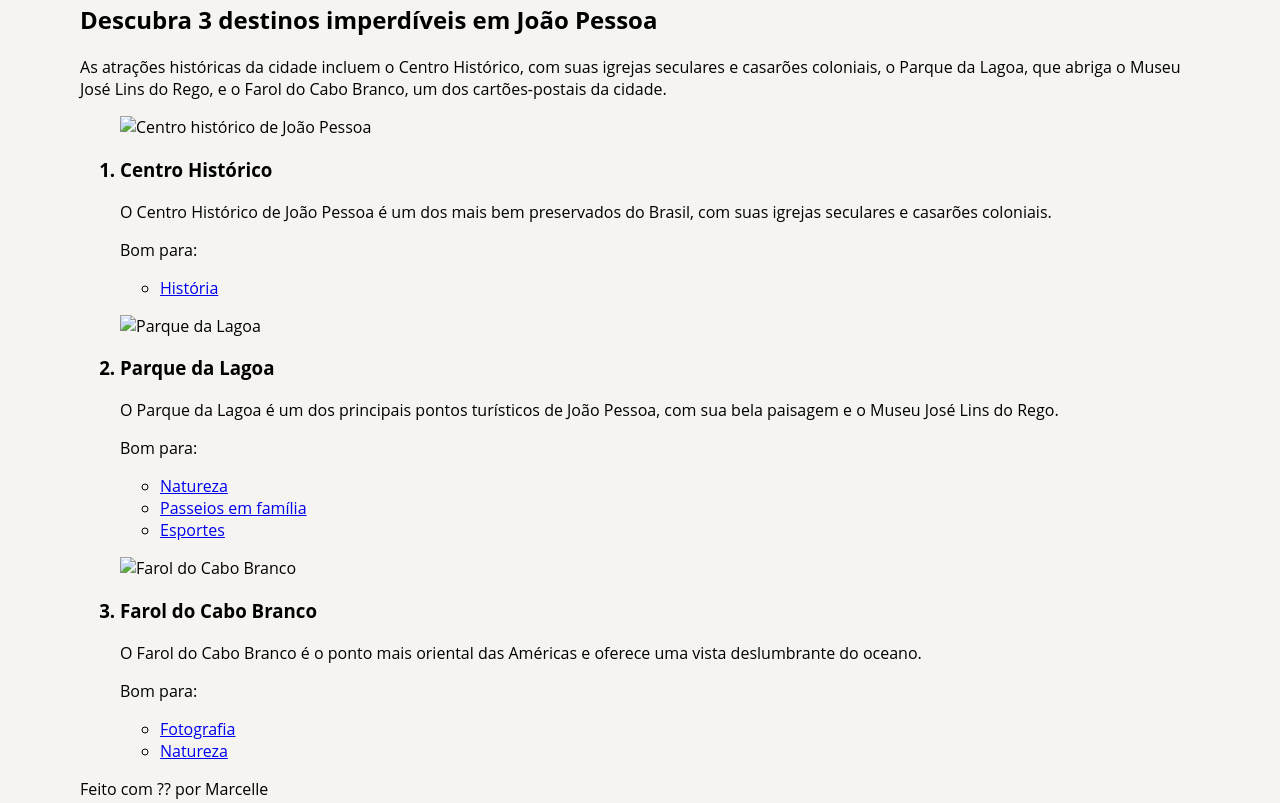
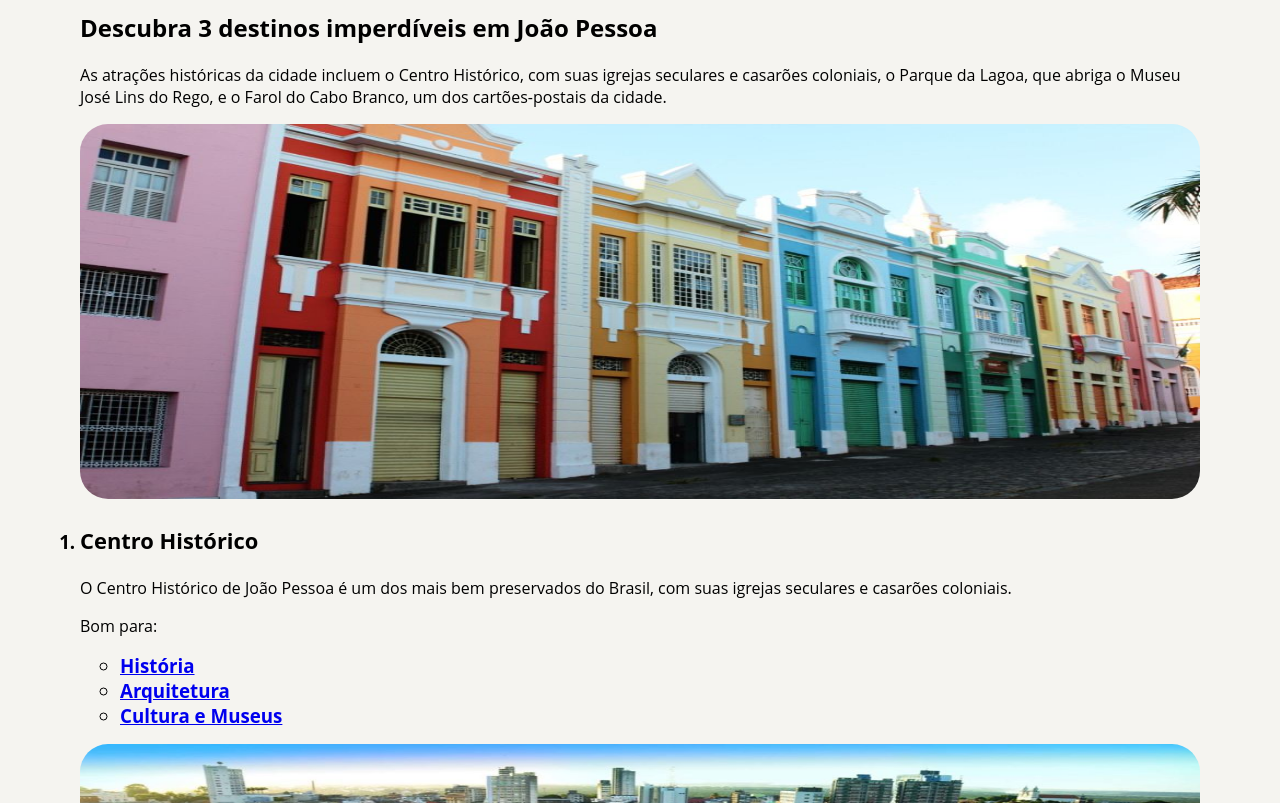
Before and after one commit to devchinninto/N3---Projeto_Local_Turistico, a plain HTML site: page index.html in a window 1280 px wide. Shown: the part 420-1223 px from the top of the page. Drawn offline with Linux system fonts and the light colour scheme.

Commit message:
fixing html ol li ; fixing margin-left padding-left do section ; adc imagens

```diff
--- a/index.html
+++ b/index.html
@@ -15,7 +15,7 @@
       </p>
       <h1>Conheça João Pessoa</h1>
       <img src="/assets/main.jpg" alt="João Pessoa">
-      <p class="subtitle">
+      <p class="description">
         João Pessoa é a capital da Paraíba, localizada na região Nordeste do Brasil. Conhecida por suas belas praias, rica história e cultura vibrante, a cidade é um destino turístico popular. Com uma mistura de modernidade e tradição, João Pessoa oferece uma experiência única aos visitantes.
       </p>
     </header>
@@ -34,9 +34,8 @@
 
         <ol>
           <section id="centro-historico">
-          <img src="#" alt="Centro histórico de João Pessoa">
-          <h3><li>
-            Centro Histórico</h3></li>
+            <img src="/assets/centro-historico.jpg" alt="Centro histórico de João Pessoa">
+            <li><h3>Centro Histórico</h3></li>
             <p>
               O Centro Histórico de João Pessoa é um dos mais bem preservados do Brasil, com suas igrejas seculares e casarões coloniais.
             </p>
@@ -44,16 +43,15 @@
               Bom para:
               <ul>
                 <li><a href="#">História</a></li>
+                <li><a href="#">Arquitetura</a></li>
+                <li><a href="#">Cultura e Museus</a></li>
               </ul>
             </p>
-
           </section>
 
           <section id="parque-da-lagoa">
-          <img src="#" alt="Parque da Lagoa">
-          <h3><li>
-              Parque da Lagoa
-            </h3></li>
+          <img src="/assets/parque-da-lagoa.jpg" alt="Parque da Lagoa">
+          <li><h3>Parque da Lagoa</h3></li>
             <p>
               O Parque da Lagoa é um dos principais pontos turísticos de João Pessoa, com sua bela paisagem e o Museu José Lins do Rego.
             </p>
@@ -68,10 +66,8 @@
           </section>
 
           <section id="farol-do-cabo-branco">
-            <img src="#" alt="Farol do Cabo Branco">
-            <h3><li>
-              Farol do Cabo Branco
-            </h3></li>
+            <img src="/assets/farol-cabo-branco.jpg" alt="Farol do Cabo Branco">
+            <li><h3>Farol do Cabo Branco</h3></li>
             <p>
               O Farol do Cabo Branco é o ponto mais oriental das Américas e oferece uma vista deslumbrante do oceano.
             </p>
@@ -86,10 +82,5 @@
         </article>
     </main>
   </div>
-
-  <footer>
-    <p>Feito com ?? por Marcelle</p>
-  </footer>
-
   </body>
 </html>
--- a/style.css
+++ b/style.css
@@ -1,27 +1,36 @@
 body {
   background-color: #f5f4f0;
+  margin: 0; /* centraliza o conteiner */
+  font-family: 'Open Sans', sans-serif;
+  }
+
+#page {
   width: 1120px;
-  height: 3054px;
-  margin: 80px 88px 137px 80px;
-  font-family: 'Open Sans', sans-serif;
-}
+  margin: 80px auto 137px auto;
+  }
 
 .headline {
   text-transform: uppercase;
   font-size: 16px;
   font-weight: bold;
-  width: 1120px;
-  color: #e1624f
+  color: #e1624f;
 }
 
 header h1 {
   margin-top: 8px;
 }
 
+.description {
+  margin-top: 24px;
+  color: #333;
+  font-size: 16px;
+  text-align: center;
+  font-style: italic;
+}
 
-header img {
-  width: 1120px;
-  height: 660px;
+header img, article img {
+  width: 100%;
+  height: 375px;
   border-radius: 28px;
   margin-top: 40px;
 }
@@ -36,3 +45,25 @@ header {
   margin: 36px 0;
   background-color: #d9d9d9;
 }
+
+article ol {
+  margin-left: 0;
+  padding-left: 0;
+}
+
+article ol li {
+  margin-left: 0;
+  padding-left: 0;
+  font-size: 1.17em; /* tamanho padrão de um <h3> */
+  font-weight: bold;
+}
+
+section, article {
+  margin: 0;
+  padding: 0;
+}
+
+ article img {
+  margin-top: 44px;
+  margin: 0;
+}
```
Also changed, not shown: assets/centro-historico.jpg (added), assets/farol-cabo-branco.jpg (added), assets/parque-da-lagoa.jpg (added).
